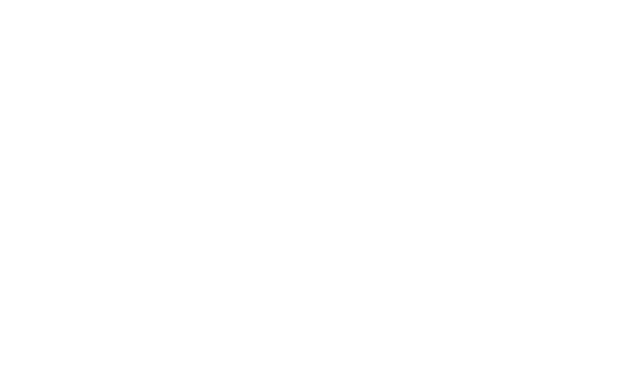
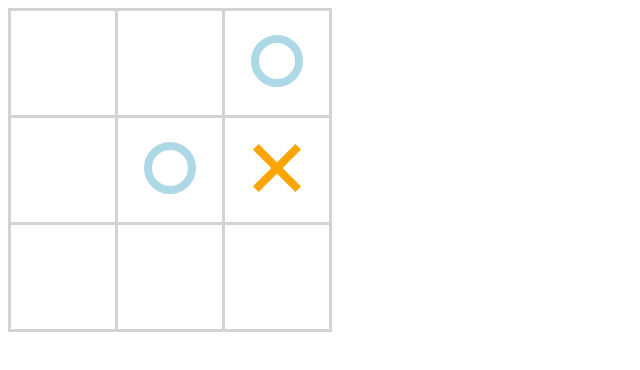
Before and after one commit to be-v-fr/Tic-Tac-Toe, a plain HTML site: page index.html in a window 1280 px wide. Shown: the whole page, without its empty margins (0-640 px from the left). Drawn offline with Linux system fonts and the light colour scheme.

Commit message:
added render function

```diff
--- a/index.html
+++ b/index.html
@@ -1,5 +1,6 @@
 <!DOCTYPE html>
 <html lang="en">
+
 <head>
     <meta charset="UTF-8">
     <meta name="viewport" content="width=device-width, initial-scale=1.0">
@@ -8,7 +9,11 @@
 
     <script src="./script.js"></script>
 </head>
-<body>
+
+<body onload="renderTable()">
+
+    <table id="gameTable"></table>
 
 </body>
+
 </html>
--- a/script.js
+++ b/script.js
@@ -0,0 +1,37 @@
+let fields = [
+    null,
+    null,
+    'circle',
+    null,
+    'circle',
+    'cross',
+    null,
+    null,
+    null
+];
+
+function renderTable() {
+    const table = document.getElementById('gameTable');
+    table.innerHTML = ''; // Clear existing content
+
+    for (let i = 0; i < 3; i++) {
+      const row = table.insertRow();
+      for (let j = 0; j < 3; j++) {
+        const cell = row.insertCell();
+        const index = i * 3 + j;
+
+        if (fields[index] === 'circle') {
+          // Füge den HTML-Code für das Kreis-SVG-Element ein
+          cell.innerHTML = '<svg width="100" height="100">' +
+            '<circle cx="50" cy="50" r="22" stroke="lightblue" stroke-width="8" fill="none" />' +
+            '</svg>';
+        } else if (fields[index] === 'cross') {
+          // Füge den HTML-Code für das Kreuz-SVG-Element ein
+          cell.innerHTML = '<svg width="100" height="100">' +
+            '<line x1="20" y1="50" x2="80" y2="50" stroke="orange" stroke-width="8" transform="rotate(45, 50, 50)" />' +
+            '<line x1="50" y1="20" x2="50" y2="80" stroke="orange" stroke-width="8" transform="rotate(45, 50, 50)" />' +
+            '</svg>';
+        }
+      }
+    }
+  }
--- a/style.css
+++ b/style.css
@@ -0,0 +1,24 @@
+table {
+    border-collapse: collapse;
+    border: none;
+    /* Äußerer Rahmen der Tabelle */
+}
+
+td {
+    width: 104px;
+    /* Breite jeder Zelle */
+    height: 104px;
+    /* Höhe jeder Zelle */
+    padding: 0;
+    border: 3px solid lightgray;
+    /* Zellenränder */
+    text-align: center;
+    /* Zentriere den Inhalt horizontal */
+    vertical-align: middle;
+    /* Zentriere den Inhalt vertikal */
+}
+
+svg {
+    display: inline-block;
+    /* Damit das SVG horizontal zentriert wird */
+}
```
